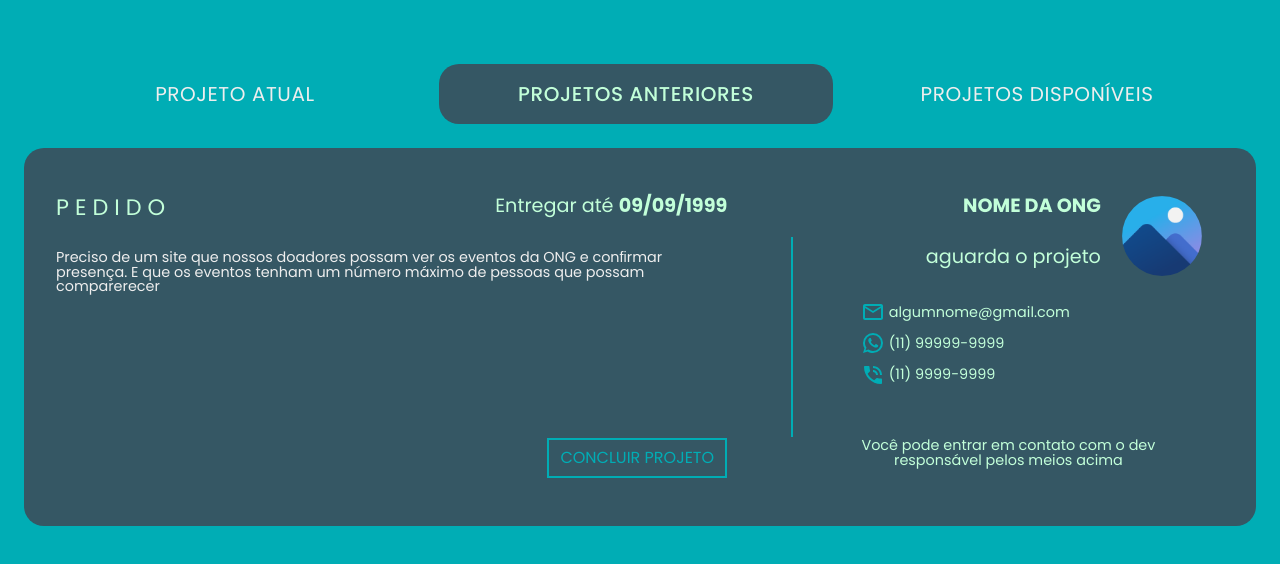
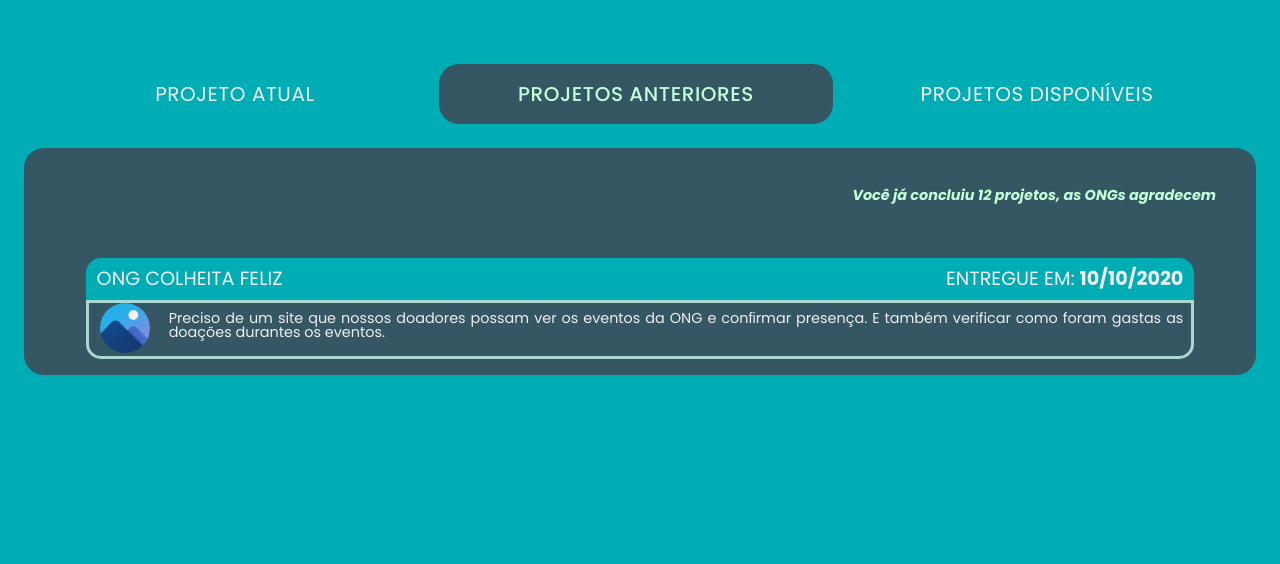
Before and after one commit to Projeto-FrontEnd-M3/Grupo3-FrontEnd-M3, a React (Vite) app: page /dashboard/dev in a window 1280 px wide. Both pictures are taken after a click on the tab "PROJETOS ANTERIORES". Shown: the top 564 px of the page. Built offline with nearby package versions, Linux system fonts and the light colour scheme.

Commit message:
:feat: create previous jobs

```diff
--- /dev/null
+++ b/src/pages/DashboardDev/components/ProjetosAnteriores/index.tsx
@@ -0,0 +1,42 @@
+import React from "react";
+import {
+  ContainerProject,
+  ContainerProjectLi,
+  ContainerProjectUl,
+} from "./style";
+import IconImage from "../../../../../src/IconImage.png";
+import { Text } from "../../../../styles/TypograpyText";
+
+const ProjetosAnteriores = () => {
+  return (
+    <ContainerProject>
+      <Text fontSize="text3" color="success" className="message">
+        Você já concluiu 12 projetos, as ONGs agradecem
+      </Text>
+      <ContainerProjectUl>
+        <ContainerProjectLi>
+          <div className="title">
+            <Text fontSize="text2" color="grey1">
+              ONG COLHEITA FELIZ
+            </Text>
+            <Text fontSize="text2" color="grey1">
+              ENTREGUE EM: <span>10/10/2020</span>
+            </Text>
+          </div>
+          <div className="resume">
+            <figure>
+              <img src={IconImage} alt="Imagem de teste" />
+            </figure>
+            <Text fontSize="text4" color="grey1">
+              Preciso de um site que nossos doadores possam ver os eventos da
+              ONG e conﬁrmar presença. E também verificar como foram gastas as
+              doações durantes os eventos.
+            </Text>
+          </div>
+        </ContainerProjectLi>
+      </ContainerProjectUl>
+    </ContainerProject>
+  );
+};
+
+export default ProjetosAnteriores;
--- /dev/null
+++ b/src/pages/DashboardDev/components/ProjetosAnteriores/style.ts
@@ -0,0 +1,66 @@
+import styled from "styled-components";
+export const ContainerProject = styled.div`
+  max-width: 1400px;
+  border-radius: 20px;
+  margin: auto;
+  display: flex;
+  flex-direction: column;
+  text-align: right;
+  gap: 3rem;
+  background-color: var(--color-primary-negative);
+  span {
+    font-weight: 700;
+  }
+  p {
+    padding: 0.5rem;
+  }
+  .message {
+    margin-right: 2rem;
+    margin-top: 2rem;
+  }
+`;
+
+export const ContainerProjectUl = styled.ul`
+  width: 90%;
+  border-radius: 20px;
+  margin: auto;
+  display: flex;
+  flex-direction: column;
+  background-color: var(--color-primary-negative);
+
+  figure {
+    margin: auto 1%;
+  }
+
+  img {
+    gap: 2rem;
+    width: 50px;
+    height: 50px;
+    border-radius: 50%;
+  }
+  span {
+    font-weight: 700;
+  }
+
+  .title {
+    border-top-left-radius: 15px;
+    border-top-right-radius: 15px;
+    border: 0.2rem var(--color-primary) solid;
+    text-align: justify;
+    display: flex;
+    justify-content: space-between;
+    background-color: var(--color-primary);
+  }
+  .resume {
+    border-bottom-left-radius: 15px;
+    border-bottom-right-radius: 15px;
+    border: 0.2rem var(--color-primary-focus) solid;
+    text-align: justify;
+    display: flex;
+    justify-content: space-between;
+  }
+`;
+
+export const ContainerProjectLi = styled.li`
+  padding-bottom: 1rem;
+`;
--- /dev/null
+++ b/src/pages/DashboardDev/components/ProjetosDisponiveis/index.tsx
@@ -0,0 +1,7 @@
+import React from "react";
+
+const ProjetosDisponiveis = () => {
+  return <div>Em Construção</div>;
+};
+
+export default ProjetosDisponiveis;
--- a/src/pages/DashboardDev/index.tsx
+++ b/src/pages/DashboardDev/index.tsx
@@ -5,6 +5,8 @@ import Tabs from "@mui/material/Tabs";
 import Tab from "@mui/material/Tab";
 import Box from "@mui/material/Box";
 import { ProjetoAtual } from "./components/ProjetoAtual";
+import ProjetosAnteriores from "./components/ProjetosAnteriores";
+import ProjetosDisponiveis from "./components/ProjetosDisponiveis";
 
 interface TabPanelProps {
   children?: React.ReactNode;
@@ -106,10 +108,10 @@ export default function DashboardDev() {
             <ProjetoAtual />
           </TabPanel>
           <TabPanel value={value} index={1}>
-            <ProjetoAtual />
+            <ProjetosAnteriores />
           </TabPanel>
           <TabPanel value={value} index={2}>
-            <ProjetoAtual />
+            <ProjetosDisponiveis />
           </TabPanel>
         </ContainerDevWindow>
       </div>
```
